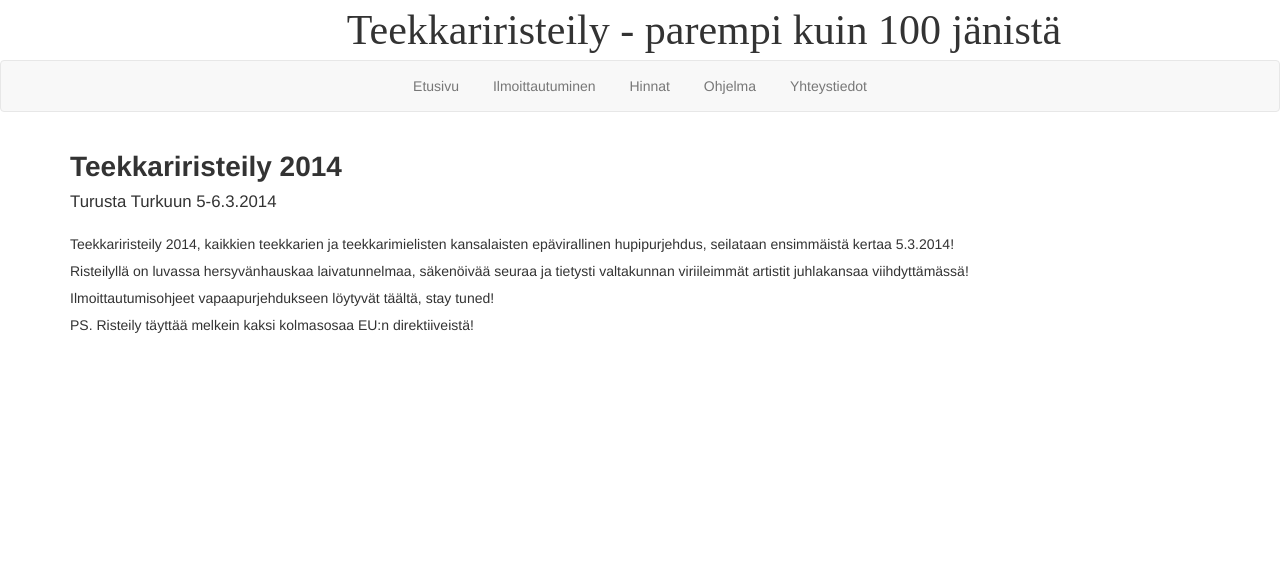
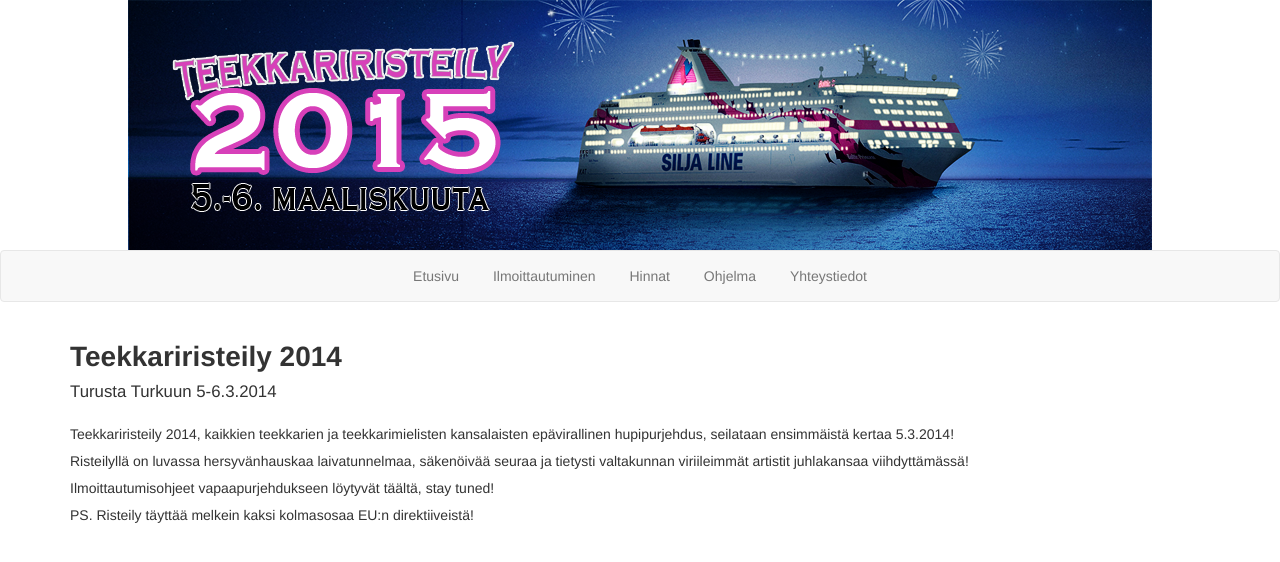
Before and after one commit to kolmeseiska/kolmeseiska.github.io, a Jekyll site: the page built from index.html, in a window 1280 px wide. Shown: the top 562 px of the page. Built offline with Jekyll 4.4.1, drawn with Linux system fonts in a browser that asks for light colours; nearby versions of some CDN libraries; some web fonts are replaced.

Commit message:
Added correct header image

```diff
--- a/_includes/header.html
+++ b/_includes/header.html
@@ -12,10 +12,7 @@
   <body>
     <div id="container">
       <header id="siteHeader">
-      <div id="logo_block">
-        <!--        <a href="/"><img id="main_logo"src="/images/37_official.png" alt="37 ry"/></a> -->
-        <span id="slogan">Teekkariristeily - parempi kuin 100 jänistä</span>
-      </div>
+      <div id="logo_block"></div>
         <nav id="navTop" class="navbar navbar-default">
           {% include navigation.html %}
        </nav>
--- a/css/style.css
+++ b/css/style.css
@@ -82,6 +82,12 @@ td {
 
 }
 
+#logo_block {
+  background: url(../images/TR15_banneri_1024.png) no-repeat top center;
+  min-height: 250px;
+  height: 20%;
+}
+
 #slogan {
   font-size: 3em;
   font-family: 'Droid Sans';
```
Also changed, not shown: images/TR15_banneri_1024.png (added).
